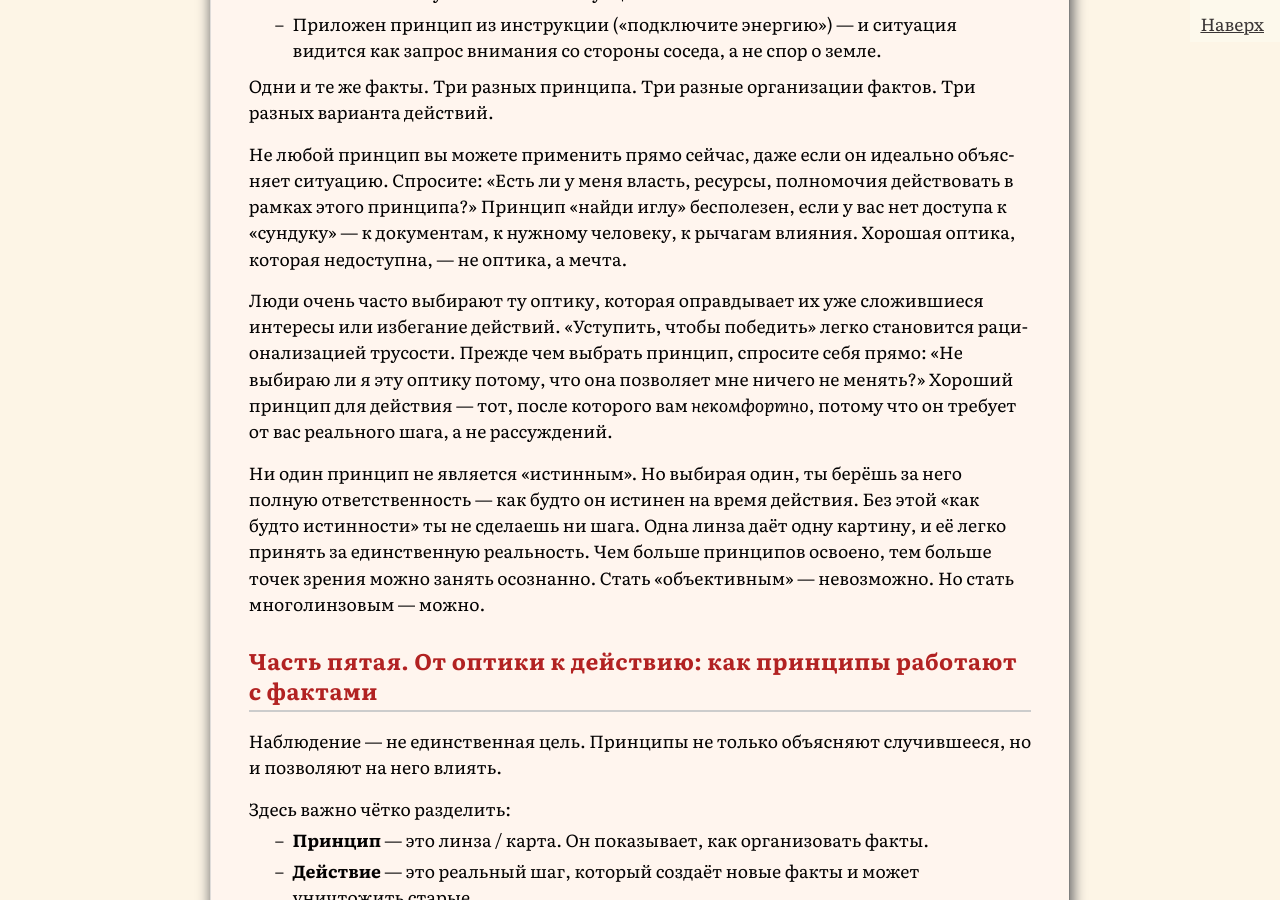
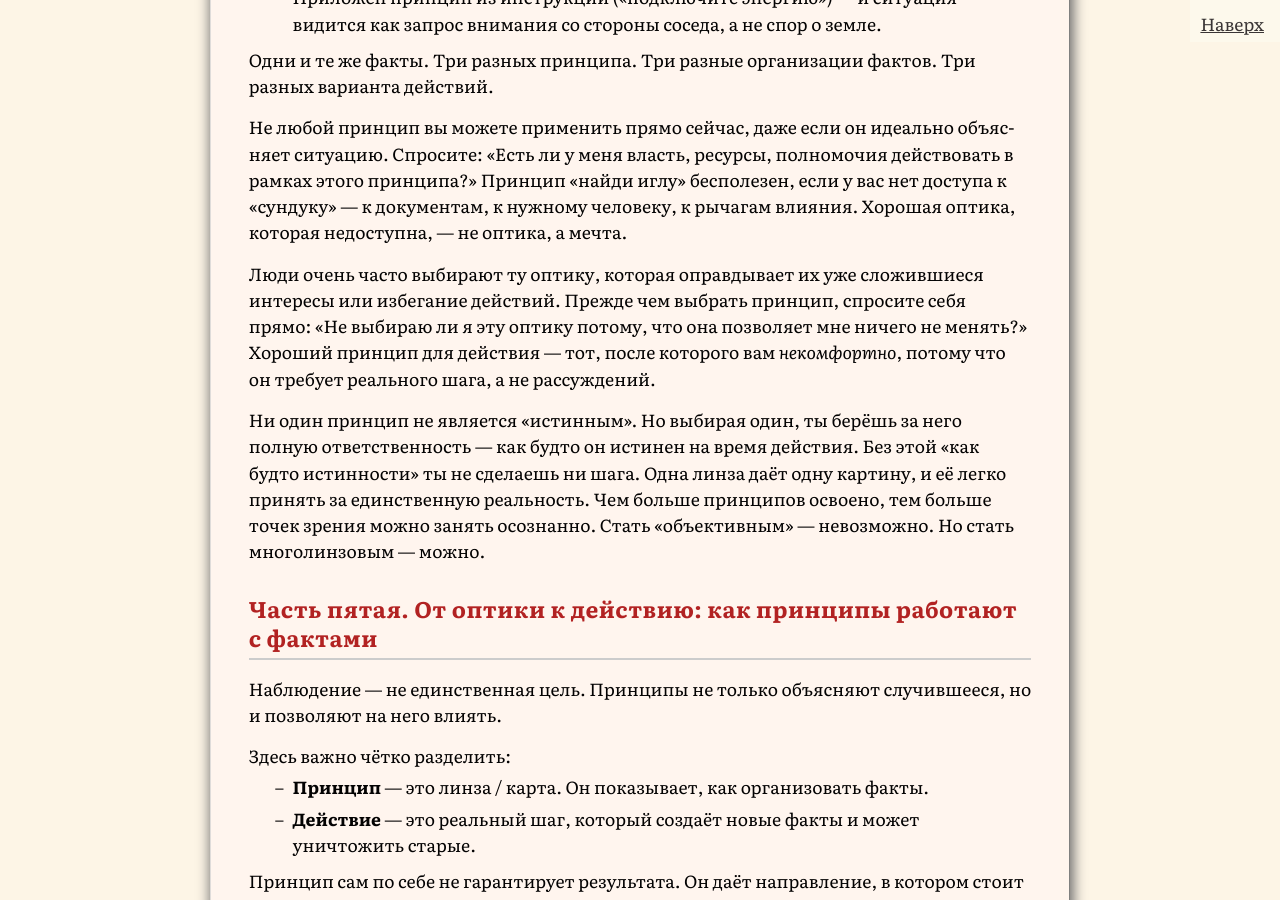
Before and after one commit to SergSi/land-use-art, a Jekyll site: the page built from _posts/2026-06-09-skaz.md, in a window 1280 px wide and 900 px high, scrolled down 4409 px. Built offline with Jekyll 4.4.1, drawn with Linux system fonts in a browser that asks for light colours; some web fonts are replaced; some of the changed text lies outside the part shown.

Commit message:
Update 2026-06-09-skaz.md

```diff
--- a/_posts/2026-06-09-skaz.md
+++ b/_posts/2026-06-09-skaz.md
@@ -52,8 +52,7 @@
 
 ## Часть вторая. Сказка — тренажёрный зал
 
-Почему именно сказки?
-Другие источники заставляют нас либо копать слишком глубоко (как в философии), либо увязать в бытовых деталях (как в инструкции). Сказка даёт идеальную золотую середину: сюжетный каркас, который держит принципы на поверхности, но не сводит их к плоской рекомендации.
+Почему именно сказки? Другие источники заставляют нас либо копать слишком глубоко (как в философии), либо увязать в бытовых деталях (как в инструкции). Сказка даёт идеальную золотую середину: сюжетный каркас, который держит принципы на поверхности, но не сводит их к плоской рекомендации.
 
 Разберём на примере.
 
@@ -97,7 +96,7 @@
 
 Не любой принцип вы можете применить прямо сейчас, даже если он идеально объясняет ситуацию. Спросите: «Есть ли у меня власть, ресурсы, полномочия действовать в рамках этого принципа?» Принцип «найди иглу» бесполезен, если у вас нет доступа к «сундуку» — к документам, к нужному человеку, к рычагам влияния. Хорошая оптика, которая недоступна, — не оптика, а мечта.
 
-Люди очень часто выбирают ту оптику, которая оправдывает их уже сложившиеся интересы или избегание действий. «Уступить, чтобы победить» легко становится рационализацией трусости. Прежде чем выбрать принцип, спросите себя прямо: «Не выбираю ли я эту оптику потому, что она позволяет мне ничего не менять?» Хороший принцип для действия — тот, после которого вам *некомфортно*, потому что он требует от вас реального шага, а не рассуждений.
+Люди очень часто выбирают ту оптику, которая оправдывает их уже сложившиеся интересы или избегание действий. Прежде чем выбрать принцип, спросите себя прямо: «Не выбираю ли я эту оптику потому, что она позволяет мне ничего не менять?» Хороший принцип для действия — тот, после которого вам *некомфортно*, потому что он требует реального шага, а не рассуждений.
 
 Ни один принцип не является «истинным». Но выбирая один, ты берёшь за него полную ответственность — как будто он истинен на время действия. Без этой «как будто истинности» ты не сделаешь ни шага. Одна линза даёт одну картину, и её легко принять за единственную реальность. Чем больше принципов освоено, тем больше точек зрения можно занять осознанно. Стать «объективным» — невозможно. Но стать многолинзовым — можно.
 
```
Also changed, not shown: other parts of _posts/2026-06-09-skaz.md (+1 -3 lines).
